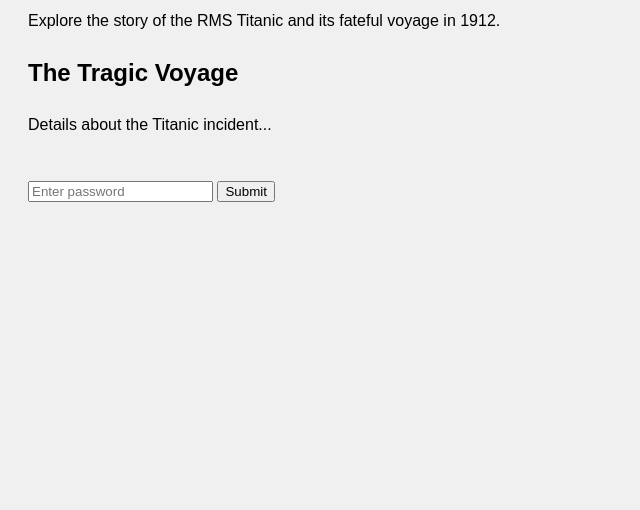
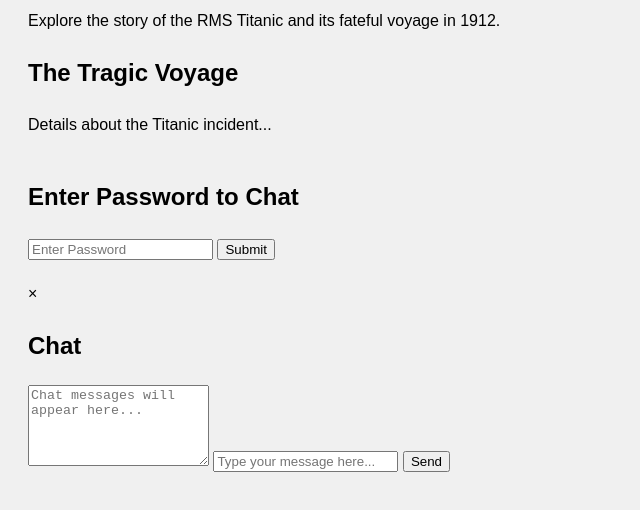
Before and after one commit to Biscuit-Development/try-5, a plain HTML site: page index.html in a window 1280 px wide. Shown: the part 114-624 px from the top of the page, without its empty margins (0-640 px from the left). Drawn offline with Linux system fonts and the light colour scheme; a script that the page names is missing.

Commit message:
Update index.html

```diff
--- a/index.html
+++ b/index.html
@@ -15,23 +15,25 @@
         <section id="blog-content">
             <h2>The Tragic Voyage</h2>
             <p>Details about the Titanic incident...</p>
-            <!-- Add more blog content here -->
         </section>
         <section id="password-section">
-            <input type="password" id="password" placeholder="Enter password">
-            <button onclick="checkPassword()">Submit</button>
+            <h2>Enter Password to Chat</h2>
+            <input type="password" id="password-input" placeholder="Enter Password">
+            <button id="submit-button">Submit</button>
         </section>
     </main>
-    <div id="chat-popup" class="hidden">
-        <div class="chat-content">
-            <h3>Chat with Mehul</h3>
-            <div id="chat-box">
-                <!-- Messages will appear here -->
-            </div>
-            <input type="text" id="chat-input" placeholder="Type a message...">
-            <button onclick="sendMessage()">Send</button>
+
+    <!-- Popup Structure -->
+    <div id="popup" class="popup">
+        <div class="popup-content">
+            <span class="close-button" id="close-button">&times;</span>
+            <h2>Chat</h2>
+            <textarea id="chat-area" rows="5" placeholder="Chat messages will appear here..." readonly></textarea>
+            <input type="text" id="message-input" placeholder="Type your message here...">
+            <button id="send-button">Send</button>
         </div>
     </div>
+
     <script src="script.js"></script>
 </body>
 </html>
```
